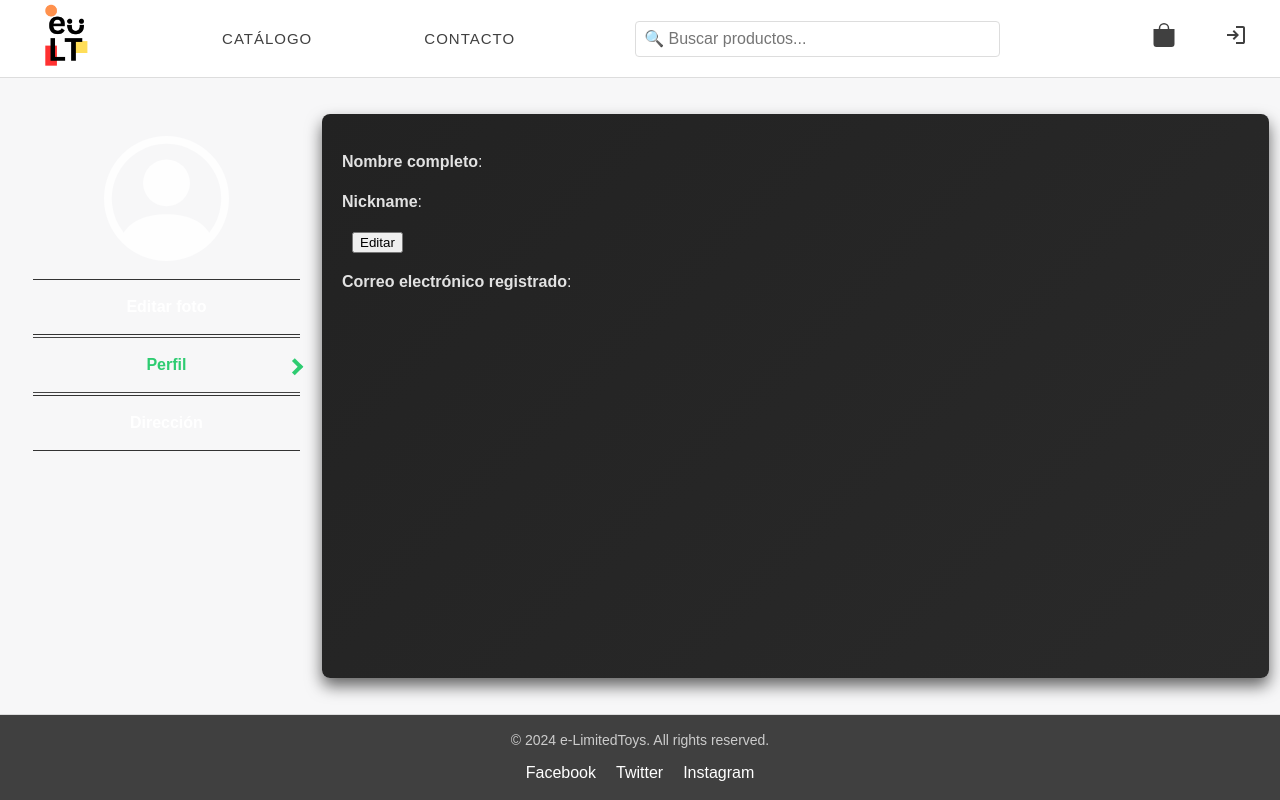
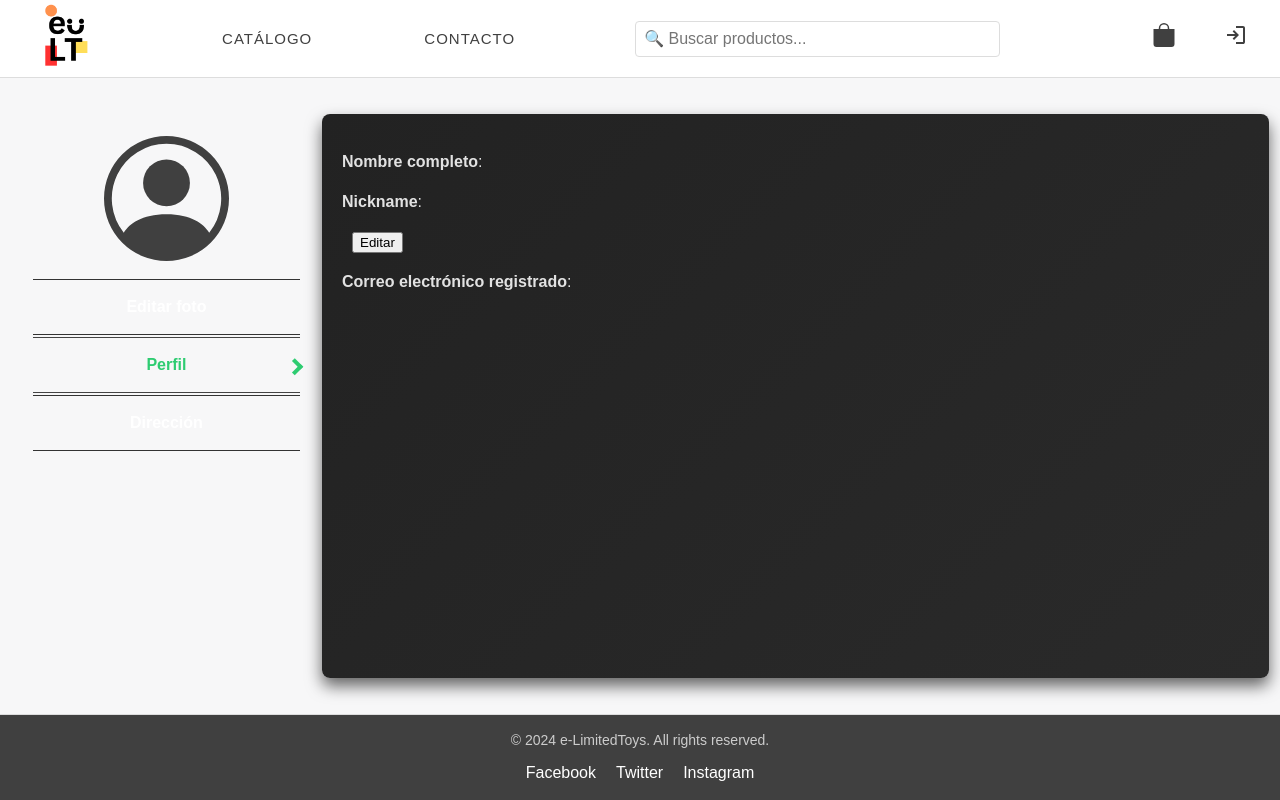
Before and after one commit to D4T4-DEV/e-LimitedToys, a React (Vite) app: page /mi-perfil in a window 1280 px wide. Built offline with nearby package versions, Linux system fonts and the light colour scheme; no server answers; what normalizr would draw is missing.

Commit message:
Color de SVG

```diff
--- a/src/pages/MyProfile.tsx
+++ b/src/pages/MyProfile.tsx
@@ -147,7 +147,7 @@ const MyProfile: React.FC = () => {
                                 xmlns="http://www.w3.org/2000/svg"
                                 width="125"
                                 height="125"
-                                fill="currentColor"
+                                fill="#404040"
                                 className="user"
                                 viewBox="0 0 16 16"
                             >
```
